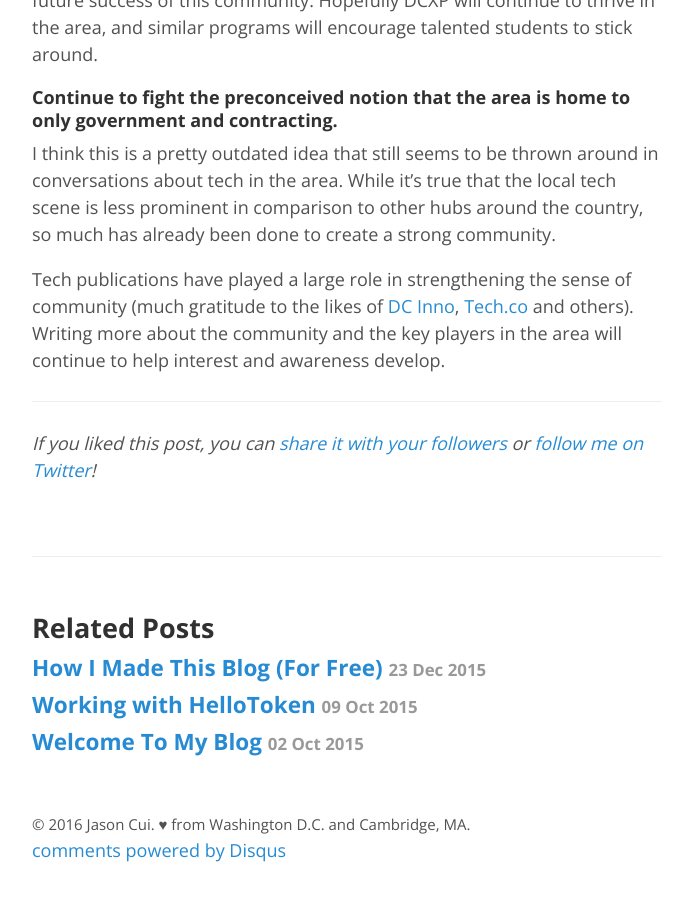
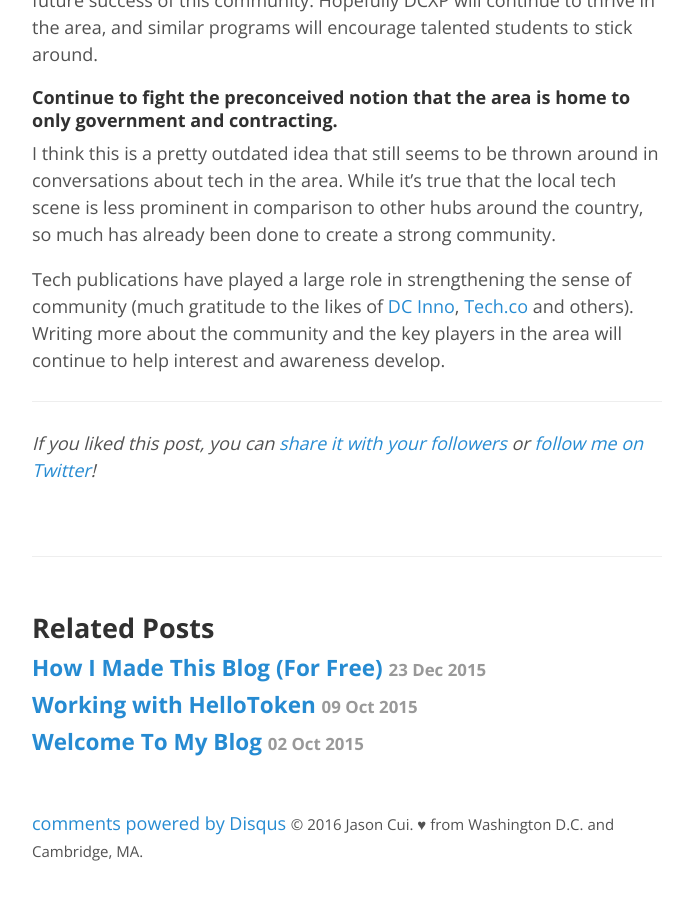
Before and after one commit to jasoncui/jasoncui.github.io, a Jekyll site: the page built from _posts/2016-01-08-my-hope-for-DC-tech.md, in a window 1280 px wide and 900 px high, scrolled down 2708 px. Shown: the whole window, without its empty margins (293-982 px from the left). Built offline with Jekyll 4.4.1, drawn with Linux system fonts in a browser that asks for light colours; comment, search, counter and statistics services are not loaded.

Commit message:
reordered footer

```diff
--- a/_layouts/default.html
+++ b/_layouts/default.html
@@ -21,11 +21,11 @@
     </main>
 
     <footer class="footer">
+      {% include google_analytics.html %}
+      {% include comments.html %}
       <small>
         &copy; <time datetime="{{ site.time | date_to_xmlschema }}">{{ site.time | date: '%Y' }}</time> Jason Cui. ♥ from Washington D.C. and Cambridge, MA.
       </small>
-      {% include google_analytics.html %}
-      {% include comments.html %}
     </footer>
   </div>
 
```
